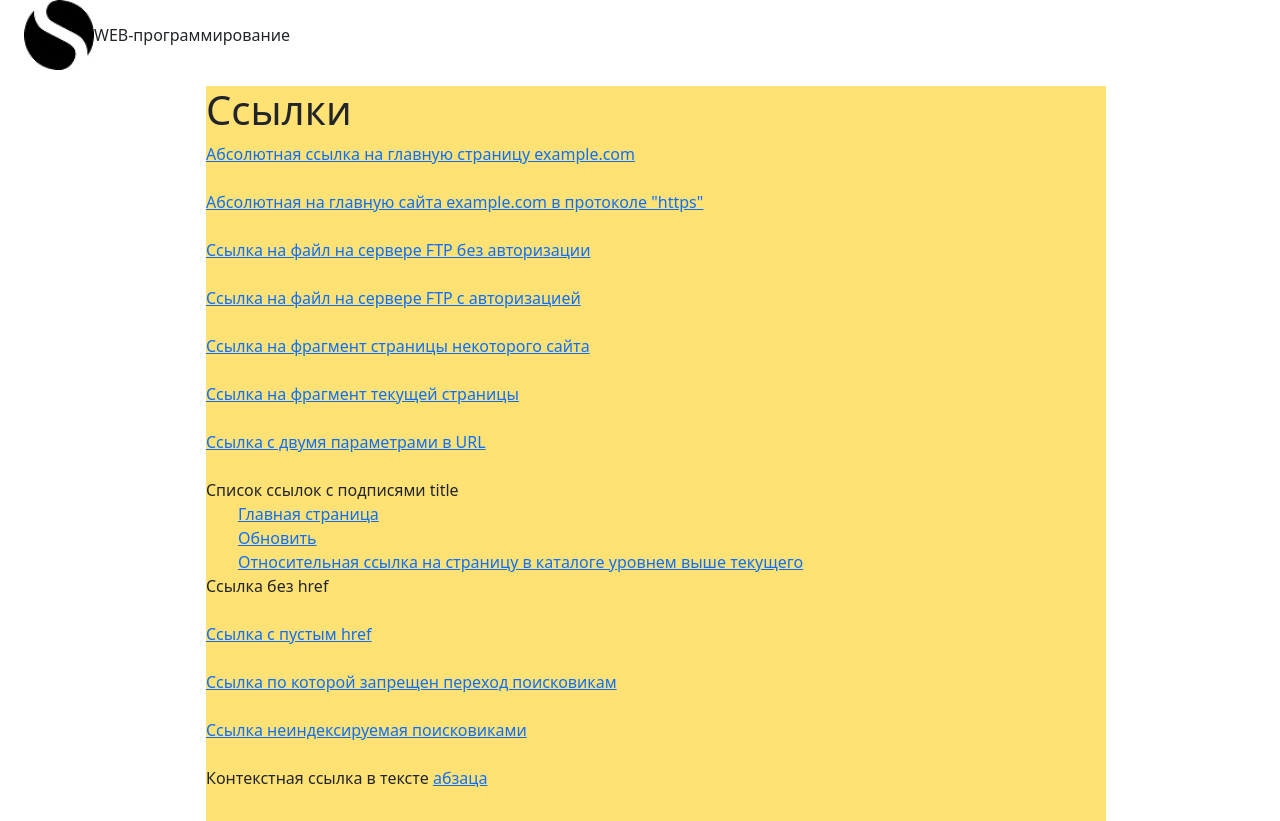
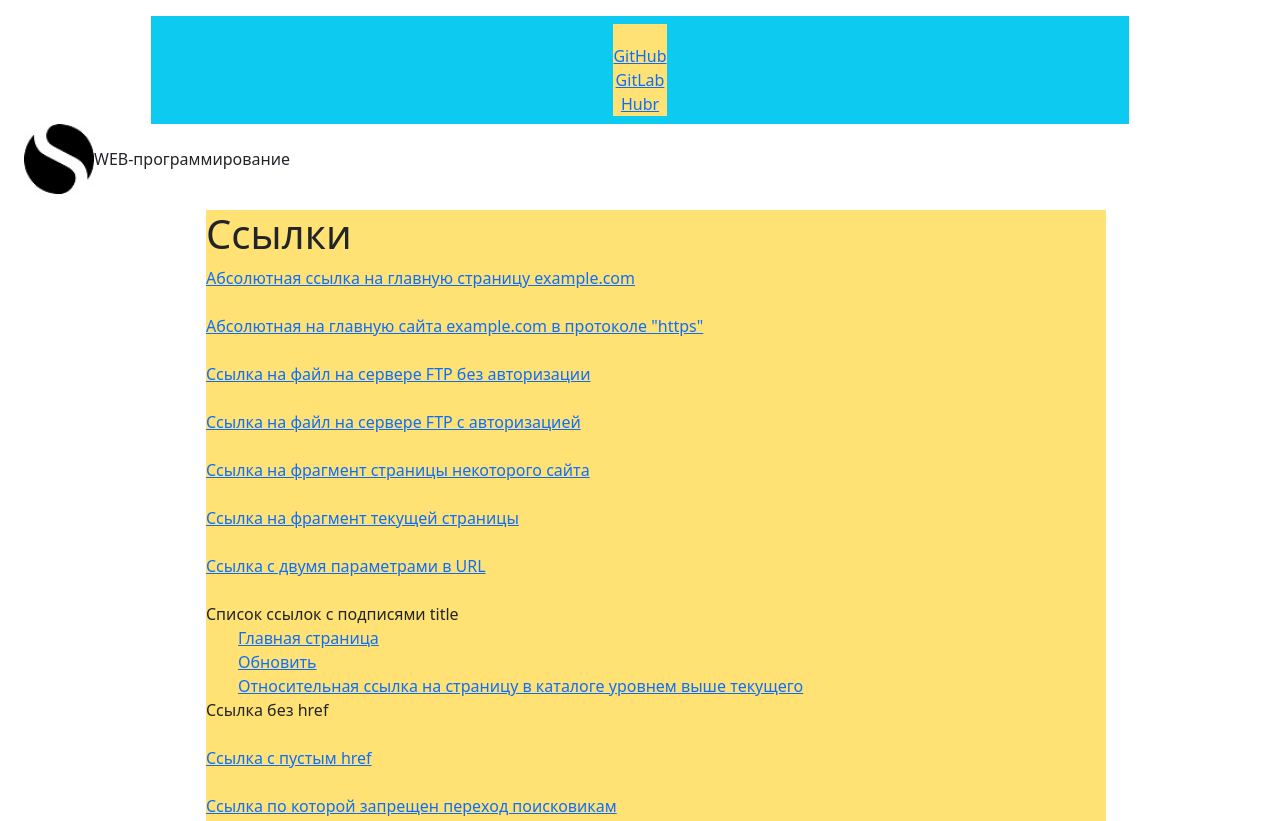
Before and after one commit to MarStepan/4marstepan, a plain HTML site: page index.html in a window 1280 px wide. Shown: the top 821 px of the page. Drawn offline with nearby package versions, Linux system fonts and the light colour scheme.

Commit message:
Update index.html

```diff
--- a/index.html
+++ b/index.html
@@ -8,6 +8,8 @@
         <link rel = "stylesheet" type = "text/css" href = "style.css" >
         <meta name = "viewport" content="width=device-width, initial scale = 1">
 </head>
+
+<nav class="row d-flex flex-row justify-content-center"> <div class="col-md-9 px-md-4 bg-info mt-3"> <div class="d-flex flex-column flex-md-row justify-content-around py-2"> <div class="menu"> <a class="fa" href="https://github.com/"> GitHub </a> <a class="fa" href="https://about.gitlab.com/"> GitLab </a> <a class="fa" href="https://habr.com/ru/all/"> Hubr </a></div></div></nav>
 
  <body bgcolor="#A68300" >
 
```
